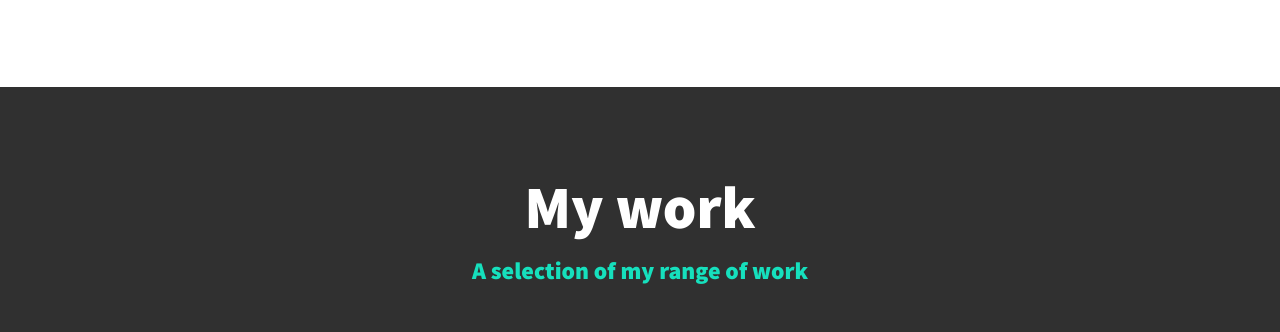
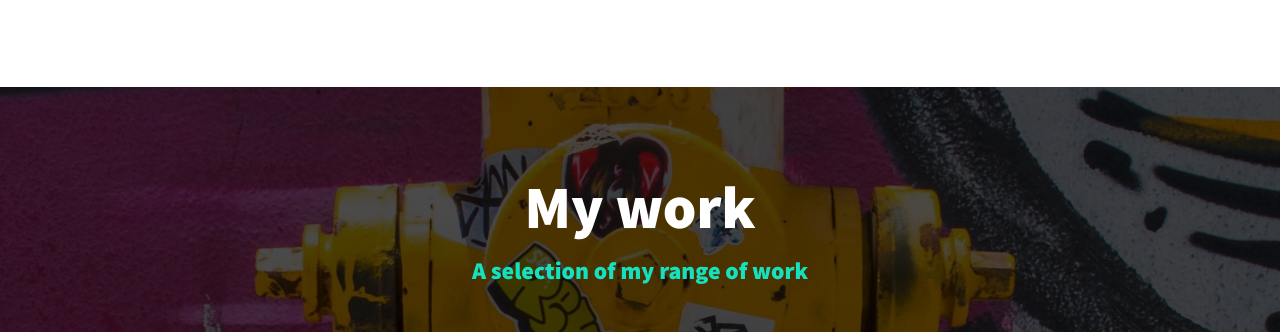
Before and after one commit to BradFabian/updated_portfolio, a plain HTML site: page index.html in a window 1280 px wide. Shown: the part 1676-2008 px from the top of the page. Drawn offline with nearby package versions, Linux system fonts and the light colour scheme.

Commit message:
added a firehydrant throughout

```diff
--- a/css/style.css
+++ b/css/style.css
@@ -336,7 +336,7 @@ header {
 .my-services {
   background-color: var(--clr-dark);
   background-image: linear-gradient(rgba(0, 0, 0, 0.705), rgba(0, 0, 0, 0.705)),
-    url(../img/tropics.jpg);
+    url(../img/fireHydrant.jpg);
   background-size: cover;
   background-position: center;
   background-attachment: fixed;
@@ -429,6 +429,11 @@ header {
   background-color: var(--clr-dark);
   color: var(--clr-light);
   text-align: center;
+  background-image: linear-gradient(rgba(0, 0, 0, 0.705), rgba(0, 0, 0, 0.705)),
+    url(../img/fireHydrant.jpg);
+  background-size: cover;
+  background-position: center;
+  background-attachment: fixed;
 }
 
 .portfolio {
```
